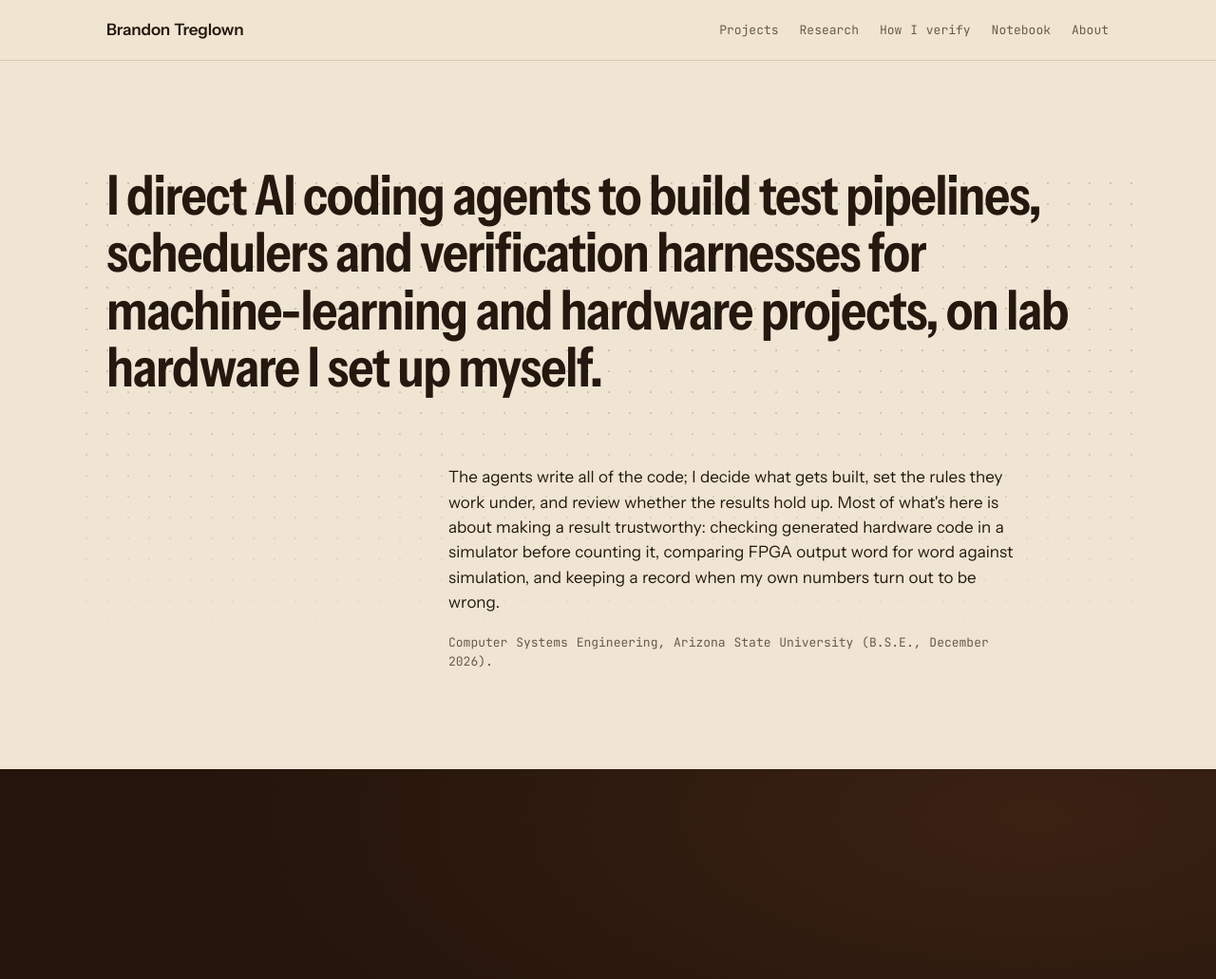
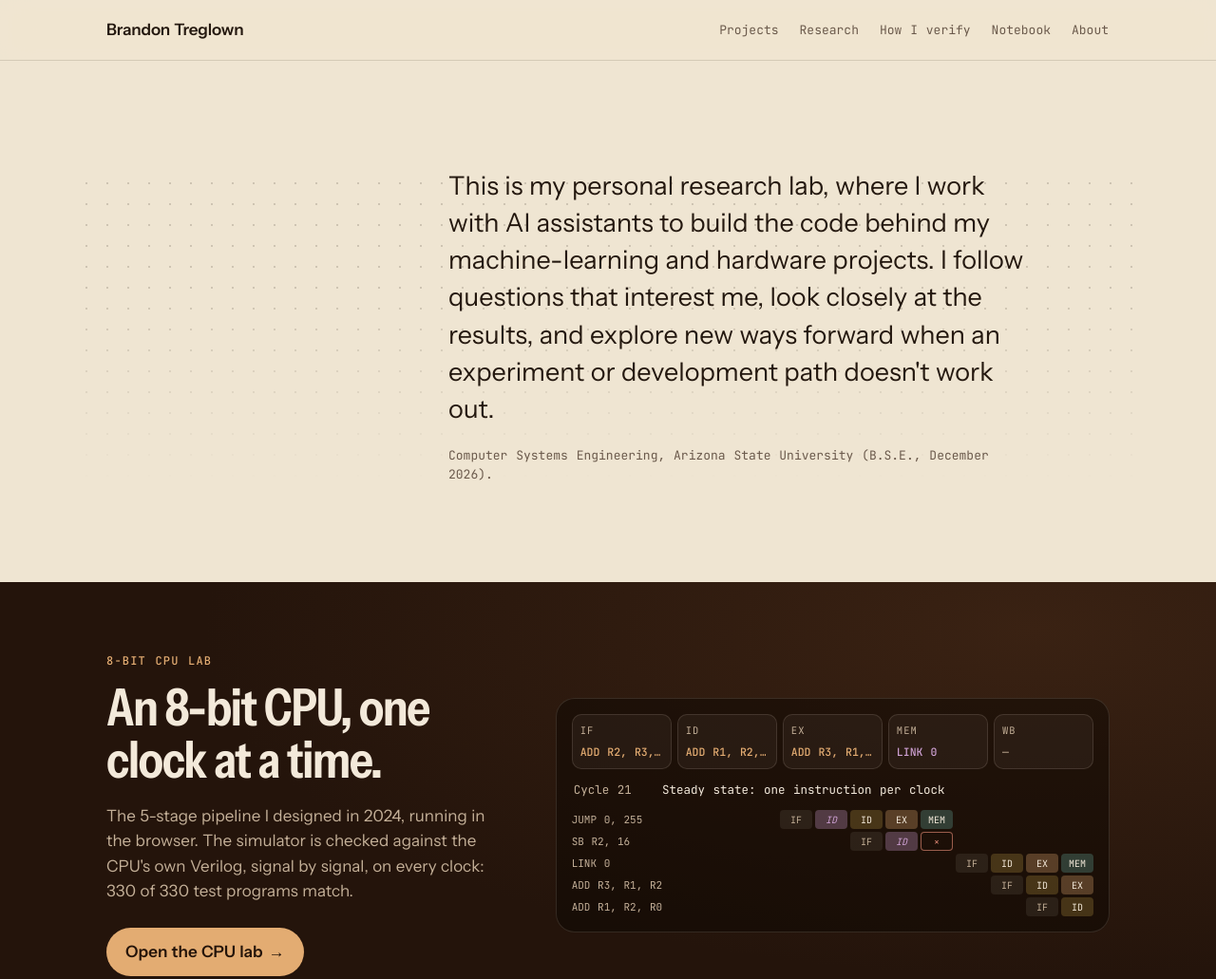
Before and after one commit to b-clown-code/b-clown-code.github.io, an Astro site: page / in a window 1280 px wide. Shown: the top 1031 px of the page at 95% size. Built offline with nearby package versions, Linux system fonts and the light colour scheme; Astro itself is replaced by a stand-in of ours.

Commit message:
Refine landing page introduction and harden research data

```diff
--- a/src/content/pages/index.md
+++ b/src/content/pages/index.md
@@ -1,6 +1,6 @@
 ---
 title: Brandon Treglown
-description: Systems engineer. I direct the building of test and infrastructure around ML and hardware work, and check my own results.
+description: A personal research lab exploring machine learning, hardware, and the questions that arise along the way.
 claims: [vl-e4b-vs-stock-e4b, vl-sim-pass-definition, vl-model-sizes, gpuq-jobs, corpus-v9]
 ---
 
@@ -8,7 +8,7 @@ claims: [vl-e4b-vs-stock-e4b, vl-sim-pass-definition, vl-model-sizes, gpuq-jobs,
 
 Computer Systems Engineering, Arizona State University (B.S.E., December 2026).
 
-I direct AI coding agents to build test pipelines, schedulers and verification harnesses for machine-learning and hardware projects, on lab hardware I set up myself. The agents write all of the code; I decide what gets built, set the rules they work under, and review whether the results hold up. Most of what's here is about making a result trustworthy: checking generated hardware code in a simulator before counting it, comparing FPGA output word for word against simulation, and keeping a record when my own numbers turn out to be wrong.
+This is my personal research lab, where I work with AI assistants to build the code behind my machine-learning and hardware projects. I follow questions that interest me, look closely at the results, and explore new ways forward when an experiment or development path doesn't work out.
 
 ## Selected work
 
--- a/src/pages/index.astro
+++ b/src/pages/index.astro
@@ -13,9 +13,6 @@ const [workPart] = rest.split(/^## /m);
 const paras = head.split(/\n\s*\n/).map((s) => s.trim()).filter((s) => s && !s.startsWith('#'));
 // edu line comes first in the source; the lead paragraph is the one after it
 const [edu, leadPara = ''] = paras;
-const cut = leadPara.search(/[.!?]\s/);
-const lead = cut < 0 ? leadPara : leadPara.slice(0, cut + 1);
-const restLead = cut < 0 ? '' : leadPara.slice(cut + 2);
 const blocks = workPart.split(/\n\s*\n/).map((s) => s.trim()).filter(Boolean);
 const rows = blocks.filter((b) => b.startsWith('**')).map((b) => {
   const m = b.match(/^\*\*(.+?)\.\*\*\s+([^\n]*)\n\*(.+)\*\s*\n\[[^\]]*\]\(([^)]+)\)/);
@@ -27,9 +24,9 @@ const more = [...(blocks.find((b) => b.startsWith('[All')) ?? '').matchAll(/\[([
 ---
 <Base title={entry.data.title} description={entry.data.description}>
   <div class="hero">
-    <h1 class="lead">{lead}</h1>
+    <h1 class="visually-hidden">{entry.data.title}</h1>
     <div class="intro">
-      <p>{restLead}</p>
+      <p class="intro-copy">{leadPara}</p>
       <p class="sec">{edu}</p>
     </div>
   </div>
--- a/src/pages/research/index.astro
+++ b/src/pages/research/index.astro
@@ -150,7 +150,7 @@ const client = {
 
   <p class="rl-foot">Paper titles, authors, years and identifiers come from the publications themselves. The problem and technique groupings, the topic descriptions and the links between papers are my own classification, made with model assistance and checked by hand. They are not the authors' terms. Agent-built page (2026); see <a href={url('/about/')}>About</a>.</p>
 
-  <script type="application/json" id="rl-data" set:html={JSON.stringify(client)} />
+  <script type="application/json" id="rl-data" set:html={JSON.stringify(client).replace(/</g, '\\u003c')} />
   <script>
     import { initResearch } from '../../scripts/research-lib';
     initResearch();
--- a/src/styles/site.css
+++ b/src/styles/site.css
@@ -44,6 +44,7 @@ h1, h2, h3, h4 { font-weight: 600; letter-spacing: -.02em; margin: 0; }
 /* display type: Instrument Sans width axis, condensed for headlines only */
 .lead, .ph, .prose > h1, .t, .prose h2, .band-h, .audit-head h2 { font-stretch: 82%; font-weight: 640; }
 .skip { position: absolute; left: -999px; }
+.visually-hidden { position: absolute; width: 1px; height: 1px; padding: 0; margin: -1px; overflow: hidden; clip: rect(0, 0, 0, 0); white-space: nowrap; border: 0; }
 .skip:focus { left: 16px; top: 8px; background: var(--bg-canvas); padding: 6px 10px; z-index: 10; outline: 2px solid var(--acc); }
 .g { max-width: 1120px; margin: 0 auto; padding: 0 var(--gut); }
 main.g { padding-bottom: 0; }
@@ -83,8 +84,9 @@ main.g { padding-bottom: 0; }
 }
 .lead { font-size: clamp(36px, 5vw, 58px); line-height: 1.04; letter-spacing: -.025em; margin: clamp(48px, 9vw, 112px) 0 clamp(40px, 6vw, 72px); max-width: 24em; }
 .ph { font-size: clamp(40px, 6vw, 64px); line-height: 1; letter-spacing: -.03em; margin: clamp(40px, 7vw, 88px) 0 clamp(32px, 5vw, 56px); }
-.intro { display: grid; gap: 20px; grid-template-columns: repeat(12, 1fr); column-gap: 24px; margin-bottom: clamp(56px, 8vw, 104px); }
+.intro { display: grid; gap: 20px; grid-template-columns: repeat(12, 1fr); column-gap: 24px; margin: clamp(48px, 9vw, 112px) 0 clamp(56px, 8vw, 104px); }
 .intro p { grid-column: 1/-1; }
+.intro .intro-copy { font-size: clamp(21px, 2.3vw, 27px); line-height: 1.45; }
 .intro .sec { color: var(--sec); font: 400 13px/1.55 var(--mono); }
 @media (min-width: 900px) { .intro p { grid-column: 5/12; } .intro .sec { grid-row: 2; } }
 .work h2 { font: 500 13px/1 var(--mono); letter-spacing: .02em; color: var(--sec); padding-bottom: 14px; margin-bottom: 20px; border-bottom: 1px solid var(--line); }
```
